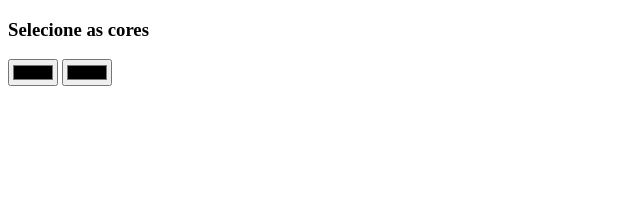
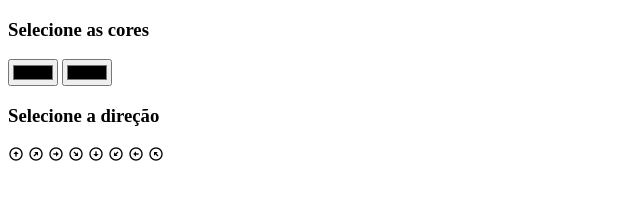
Before and after one commit to omartins-zs/gerador_gradiente_js, a plain HTML site: page index.html in a window 1280 px wide. Shown: the whole page, without its empty margins (0-640 px from the left). Drawn offline with nearby package versions, Linux system fonts and the light colour scheme.

Commit message:
Add Icones para Direção do Gradiente e Logica JS

```diff
--- a/index.html
+++ b/index.html
@@ -9,7 +9,6 @@
     <!-- Adicionado CSS BoxIcons -->
     <link href='https://unpkg.com/boxicons@2.1.4/css/boxicons.min.css' rel='stylesheet'>
 
-
     <title>Gerador de Gradiente JS</title>
 </head>
 
@@ -20,8 +19,20 @@
             <input type="color" id="color01" />
             <input type="color" id="color02" />
         </div>
+
+        <h3>Selecione a direção</h3>
+
+        <div class="divDirection">
+            <i data-dir="to top" class='bx bx-up-arrow-circle active'></i>
+            <i data-dir="to top right" class='bx bx-right-top-arrow-circle'></i>
+            <i data-dir="to right" class='bx bx-right-arrow-circle'></i>
+            <i data-dir="to bottom right" class='bx bx-right-down-arrow-circle'></i>
+            <i data-dir="to bottom" class='bx bx-down-arrow-circle'></i>
+            <i data-dir="to bottom left" class='bx bx-left-down-arrow-circle'></i>
+            <i data-dir="to left" class='bx bx-left-arrow-circle'></i>
+            <i data-dir="to top left" class='bx bx-left-top-arrow-circle'></i>
+        </div>
     </main>
-
 </body>
 
 </html>
```
